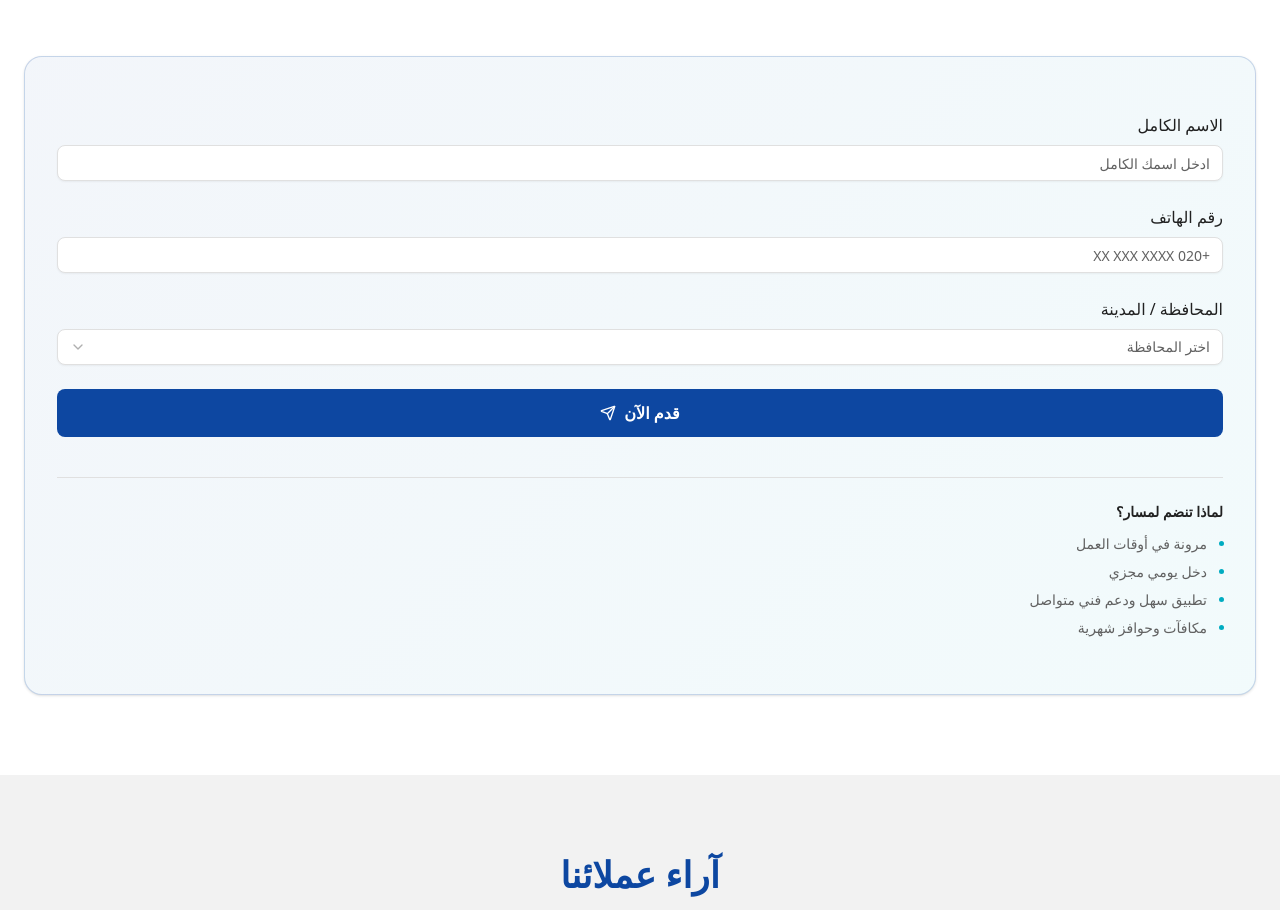
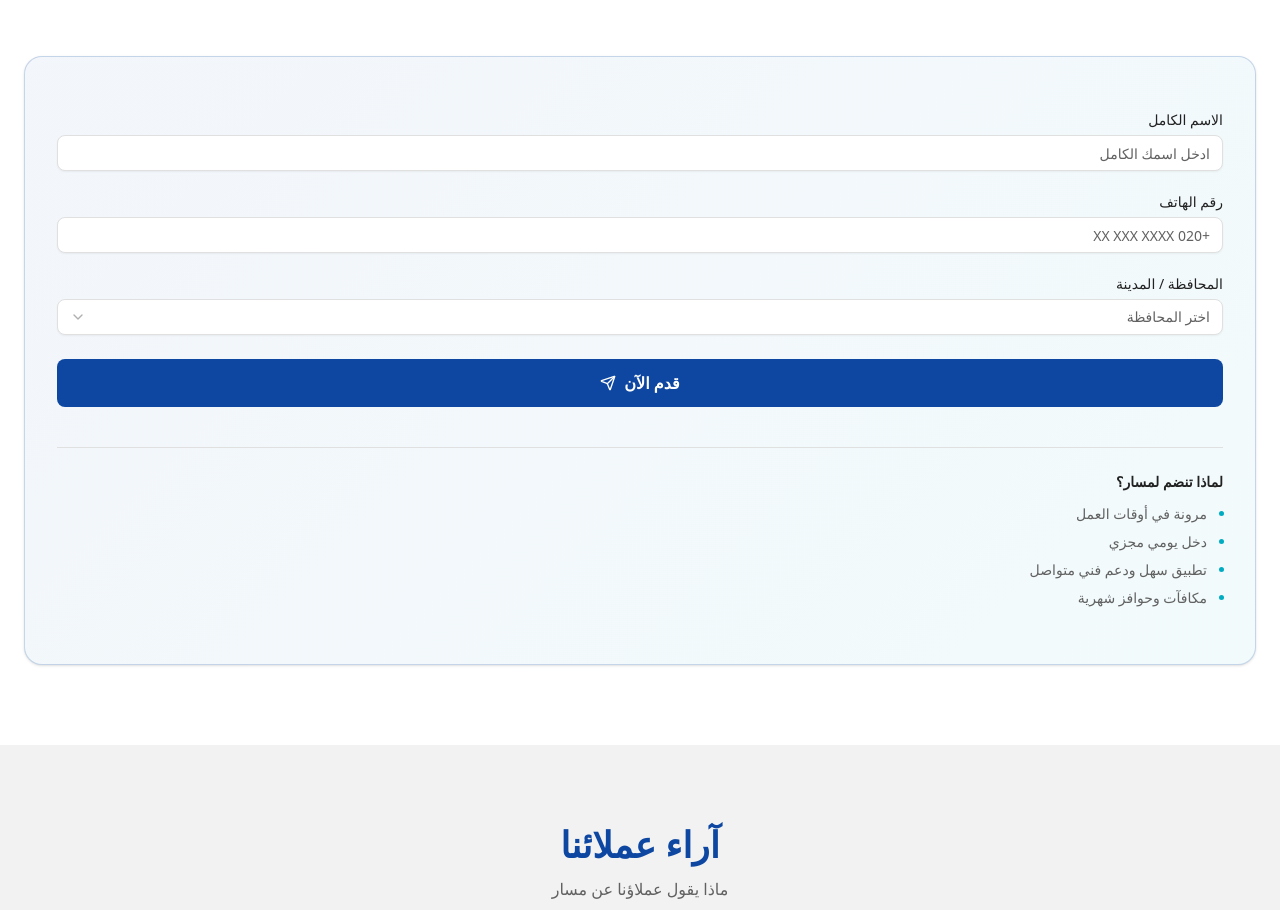
Before and after one commit to A-Amiin/Masar-ITi-Gp, a React (Vite) app: page / in a window 1280 px wide. Shown: the part 3509-4419 px from the top of the page. Built offline with nearby package versions, Linux system fonts and the light colour scheme.

Commit message:
Refactor JoinUs component to use Form component and improve form handling with react-hook-form

```diff
--- a/src/pages/Landing/components/JoinUs.jsx
+++ b/src/pages/Landing/components/JoinUs.jsx
@@ -1,13 +1,14 @@
+import * as z from "zod"
+import { useForm } from "react-hook-form"
+import { zodResolver } from "@hookform/resolvers/zod"
 import { Card, CardContent } from "@/components/ui/card"
 import { Input } from "@/components/ui/input"
 import { Button } from "@/components/ui/button"
-import { Select, SelectContent, SelectItem, SelectTrigger, SelectValue } from "@/components/ui/select"
+import {Select,SelectContent,SelectItem,SelectTrigger,SelectValue } from "@/components/ui/select"
+import {Form,FormControl,FormField,FormItem,FormLabel,FormMessage } from "@/components/ui/form"
 import { Send } from "lucide-react"
-import { useForm } from "react-hook-form"
-import { z } from "zod"
-import { zodResolver } from "@hookform/resolvers/zod"
 
-/* ================= Schema ================= */
+// ================= Schema =================
 const joinSchema = z.object({
   name: z.string().min(3, "الاسم مطلوب"),
   phone: z
@@ -18,22 +19,22 @@
 })
 
 const JoinUs = () => {
-    const {
-        register,
-        handleSubmit,
-        setValue,
-        formState: { errors },
-    } = useForm({
+  const form = useForm({
     resolver: zodResolver(joinSchema),
+    defaultValues: {
+      name: "",
+      phone: "",
+      city: "",
+    },
   })
 
-    const onSubmit = (data) => {
-        console.log("Form Data 👉", data)
+  const onSubmit = (values) => {
+    console.log("Form Data ", values)
+    form.reset()
   }
 
   return (
     <section dir="rtl" className="py-20 px-6 bg-white dark:bg-background">
-            {/* Header */}
       <div className="text-center mb-14">
         <h2 className="text-3xl md:text-4xl font-bold mb-4 text-primary dark:text-primary-dark">
           عايز تشتغل مندوب؟
@@ -44,69 +45,68 @@
       </div>
 
       {/* Card */}
-            <Card
-                className="
-                    container mx-auto rounded-2xl border
+      <Card className="container mx-auto rounded-2xl border
         bg-[linear-gradient(135deg,rgba(13,71,161,0.05)_0%,rgba(0,172,193,0.05)_100%)]
         dark:bg-[linear-gradient(135deg,rgba(13,71,161,0.12)_0%,rgba(0,172,193,0.12)_100%)]
         border-[#0D47A133] dark:border-muted-dark
       ">
         <CardContent className="p-8">
-                    <form onSubmit={handleSubmit(onSubmit)} className="space-y-6">
-                        <div>
-                            <label className="block mb-2 font-medium">
-                                الاسم الكامل
-                            </label>
-                            <Input
-                                className="bg-white dark:bg-background-dark"
-                                placeholder="ادخل اسمك الكامل"
-                                {...register("name")}
+          <Form {...form}>
+            <form onSubmit={form.handleSubmit(onSubmit)} className="space-y-6">
+              <FormField
+                control={form.control}
+                name="name"
+                render={({ field }) => (
+                  <FormItem>
+                    <FormLabel>الاسم الكامل</FormLabel>
+                    <FormControl>
+                      <Input className="bg-white dark:bg-background" placeholder="ادخل اسمك الكامل" {...field} />
+                    </FormControl>
+                    <FormMessage />
+                  </FormItem>
+                )}
               />
-                            {errors.name && (
-                                <p className="text-sm text-red-500 mt-1">
-                                    {errors.name.message}
-                                </p>
+
+              <FormField
+                control={form.control}
+                name="phone"
+                render={({ field }) => (
+                  <FormItem>
+                    <FormLabel>رقم الهاتف</FormLabel>
+                    <FormControl>
+                      <Input className="bg-white dark:bg-background" placeholder="+020 XX XXX XXXX" {...field} />
+                    </FormControl>
+                    <FormMessage />
+                  </FormItem>
                 )}
-                        </div>
+              />
 
-                        <div>
-                            <label className="block mb-2 font-medium">
-                                رقم الهاتف
-                            </label>
-                            <Input
-                                className="bg-white dark:bg-background-dark"
-                                placeholder="+020 XX XXX XXXX"
-                                {...register("phone")}
-                            />
-                            {errors.phone && (
-                                <p className="text-sm text-red-500 mt-1">
-                                    {errors.phone.message}
-                                </p>
-                            )}
-                        </div>
-
-                        <div>
-                            <label className="block mb-2 font-medium">
-                                المحافظة / المدينة
-                            </label>
-
-                            <Select dir="rtl" onValueChange={(value) => setValue("city", value)}>
-                                <SelectTrigger className="w-full bg-white dark:bg-background-dark">
+              <FormField
+                control={form.control}
+                name="city"
+                render={({ field }) => (
+                  <FormItem>
+                    <FormLabel>المحافظة / المدينة</FormLabel>
+                    <FormControl>
+                      <Select
+                        dir="rtl"
+                        onValueChange={field.onChange}
+                        value={field.value}
+                      >
+                        <SelectTrigger className="bg-white dark:bg-background w-full">
                           <SelectValue placeholder="اختر المحافظة" />
                         </SelectTrigger>
-                                <SelectContent className="bg-white dark:bg-background-dark">
+                        <SelectContent dir="rtl" >
                           <SelectItem value="cairo">القاهرة</SelectItem>
                           <SelectItem value="giza">الجيزة</SelectItem>
                           <SelectItem value="alex">الإسكندرية</SelectItem>
                         </SelectContent>
                       </Select>
-
-                            {errors.city && (
-                                <p className="text-sm text-red-500 mt-1">
-                                    {errors.city.message}
-                                </p>
+                    </FormControl>
+                    <FormMessage />
+                  </FormItem>
                 )}
-                        </div>
+              />
 
               <Button
                 type="submit"
@@ -116,8 +116,8 @@
                 <Send size={18} />
               </Button>
             </form>
+          </Form>
 
-                    {/* Why join */}
           <div className="mt-10 border-t pt-6 text-sm text-muted-foreground dark:text-muted-foreground-dark">
             <h4 className="font-bold mb-3 text-foreground dark:text-foreground-dark">
               لماذا تنضم لمسار؟
```
Lines whose indentation alone changed are shown as unchanged.
